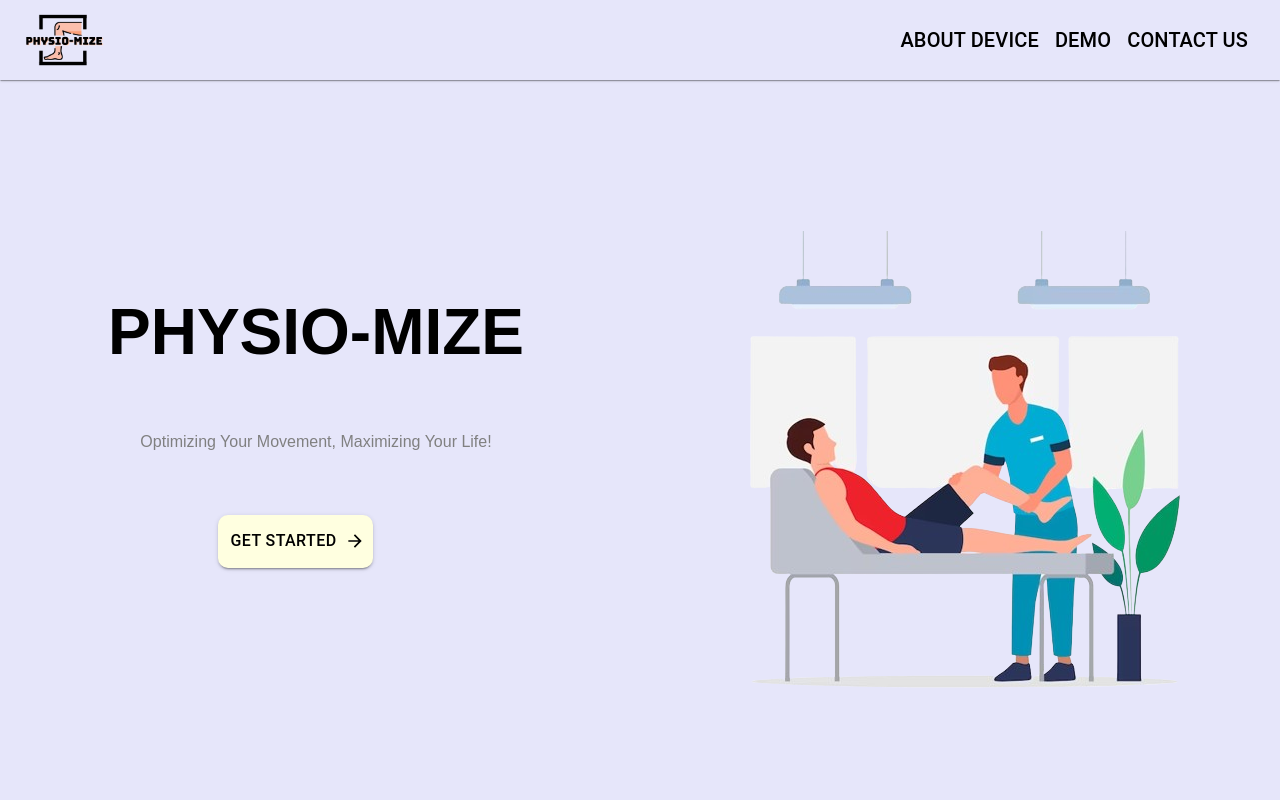
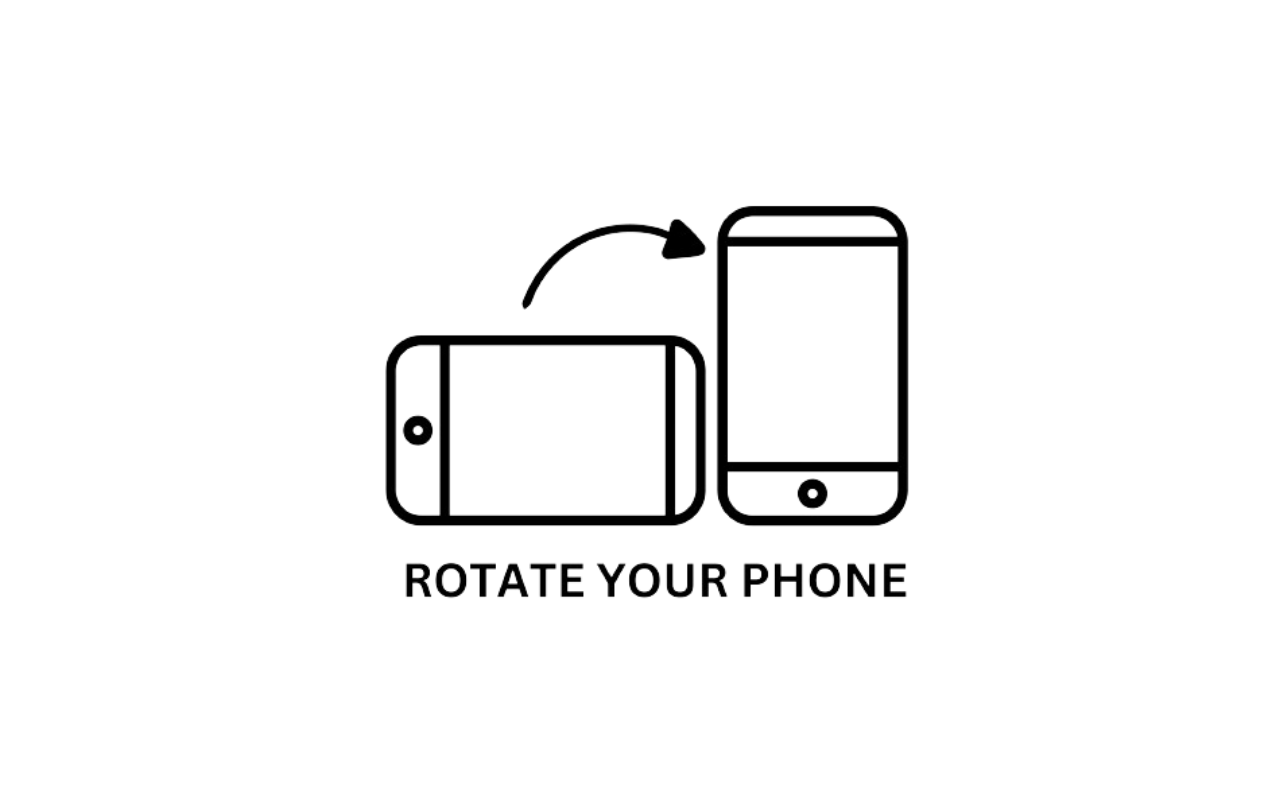
Before and after one commit to TanishaVyas/psywebsite, a React (Create React App) app: page / in a window 1280 px wide. Shown: the top 800 px of the page. Built offline with nearby package versions, Linux system fonts and the light colour scheme.

Commit message:
orientation

```diff
--- a/src/App.js
+++ b/src/App.js
@@ -1,5 +1,5 @@
 import "./App.css";
-import Test from "./components/test";
+import Tilt from "./components/tilt";
 import Navbar from "./components/navbar";
 import Cover from "./components/cover";
 import Features from "./components/features";
@@ -11,10 +11,29 @@ import Pg3 from "./components/page3";
 import Terms from "./components/terms";
 import Clip from "./components/clip";
 import ScrollToTopButton from "./components/ScrollToTopButton";
+import React, { useEffect, useState } from 'react';
 
 function App() {
+  const [isPortrait, setIsPortrait] = useState(true);
+
+  useEffect(() => {
+    const handleOrientationChange = (e) => {
+      setIsPortrait(e.matches);
+    };
+
+    const mediaQuery = window.matchMedia("(orientation: portrait)");
+    mediaQuery.addEventListener("change", handleOrientationChange);
+
+    // Cleanup the event listener when the component unmounts
+    return () => {
+      mediaQuery.removeEventListener("change", handleOrientationChange);
+    };
+  }, []);
+
   return (
-    <div>
+    <div className="App">
+      {isPortrait ? (
+        <>
           <Navbar />
           <Cover></Cover>
           <Features></Features>
@@ -26,6 +45,12 @@ function App() {
           <ContactUS />
           <Terms />
           <ScrollToTopButton />
+        </>
+      ) : (
+        <div>
+          <Tilt />
+        </div>
+      )}
     </div>
   );
 }
--- a/src/components/cover.js
+++ b/src/components/cover.js
@@ -28,6 +28,7 @@ const Cover = () => {
     alignItems: "center",
     backgroundColor: "#e6e6fa",
     height: "100vh",
+    width: "auto",
     margin: 0,
     padding: 0,
   };
@@ -36,19 +37,19 @@ const Cover = () => {
     display: "flex",
     justifyContent: "center",
     alignItems: "center",
-    width: "100%", // Make the width 100% of the container
-    height: "100%", // Make the height 100% of the container
+    width: "100%",
+    height: "100%",
   };
 
   const imageStyle = {
     maxWidth: "100%",
-    maxHeight: "100%", // Make the image take 100% of the container's height
+    maxHeight: "100%",
     height: "auto",
-    width: "auto", // Maintain the aspect ratio
+    width: "auto",
   };
 
   const physioMizeStyle = {
-    fontSize: window.innerWidth < 600 ? "13.5vw" : "5vw",
+    fontSize: window.innerWidth < 896 ? "13.5vw" : "5vw",
     fontFamily: "sans-serif",
     display: "flex",
     flexDirection: "column",
@@ -59,7 +60,7 @@ const Cover = () => {
   };
 
   const textStyle = {
-    fontSize: "1em",
+    fontSize: window.innerWidth < 896 ? "1em" : "2em",
     fontFamily: "sans-serif",
     color: "grey",
     display: "flex",
@@ -70,7 +71,16 @@ const Cover = () => {
   return (
     <Box sx={{}} id="home">
       <div style={containerStyle}>
-        <Grid container spacing={2}>
+        <Grid container spacing={"0.5vw"}>
+          <Grid item xs={12} md={6}>
+            <div className="image-content" style={imageContentStyle}>
+              <img
+                src={physioImage}
+                alt="Physiotherapy Image"
+                style={imageStyle}
+              />
+            </div>
+          </Grid>
           <Grid item xs={12} md={6}>
             <div className="text-content">
               <p style={physioMizeStyle}>
@@ -80,32 +90,22 @@ const Cover = () => {
                 Optimizing Your Movement, Maximizing Your Life!
               </p>
               <a href="#ures" style={{ textDecoration: 'none' }}>
-  <Stack direction="row" spacing={2} sx={{ marginLeft: window.innerWidth < 600 ? "30vw" : "17vw",
-  marginTop: window.innerWidth < 600 ? "13vw" : "5vw" }}>
+                <Stack direction="row" spacing={2} sx={{ marginLeft: window.innerWidth < 600 ? "30vw" : "17vw", marginTop: window.innerWidth < 600 ? "13vw" : "5vw" }}>
                   <Button
                     variant="contained"
                     endIcon={<ArrowForwardIcon />}
                     sx={{
                       backgroundColor: "#ffffe0",
                       color: "black",
-        fontSize: "1em",
-        padding:"1vw",
-        borderRadius:"10px"
+                      fontSize: window.innerWidth < 896 ? "1em" : "1.5em",
+                      padding: window.innerWidth < 896 ? "1vw" : "2vw",
+                      borderRadius: "10px"
                     }}
                   >
                     Get Started
                   </Button>
                 </Stack>
               </a>
-            </div>
-          </Grid>
-          <Grid item xs={12} md={6}>
-            <div className="image-content" style={imageContentStyle}>
-              <img
-                src={physioImage}
-                alt="Physiotherapy Image"
-                style={imageStyle}
-              />
             </div>
           </Grid>
         </Grid>
--- /dev/null
+++ b/src/components/tilt.js
@@ -0,0 +1,19 @@
+import React from "react";
+import Tilt from "..//image//tiltss.png";
+
+const imageStyles = {
+  display: "block",
+  margin: "auto",
+  height:"100%",
+  width:"auto"// Adjust the width as needed
+};
+
+const App = () => {
+  return (
+    <div style={{ display: "flex", alignItems: "center", justifyContent: "center", height: "100vh" }}>
+      <img src={Tilt} alt="Tilt Image" style={imageStyles} />
+    </div>
+  );
+};
+
+export default App;
```
Also changed, not shown: src/image/tiltss.png (added). Lines whose indentation alone changed are shown as unchanged.
